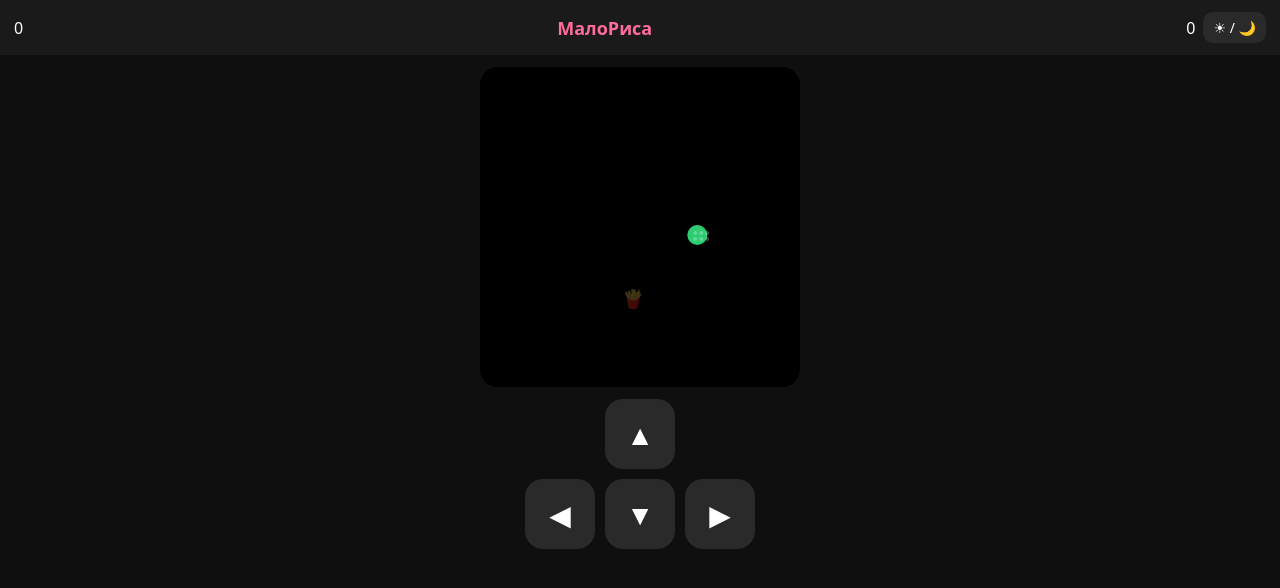
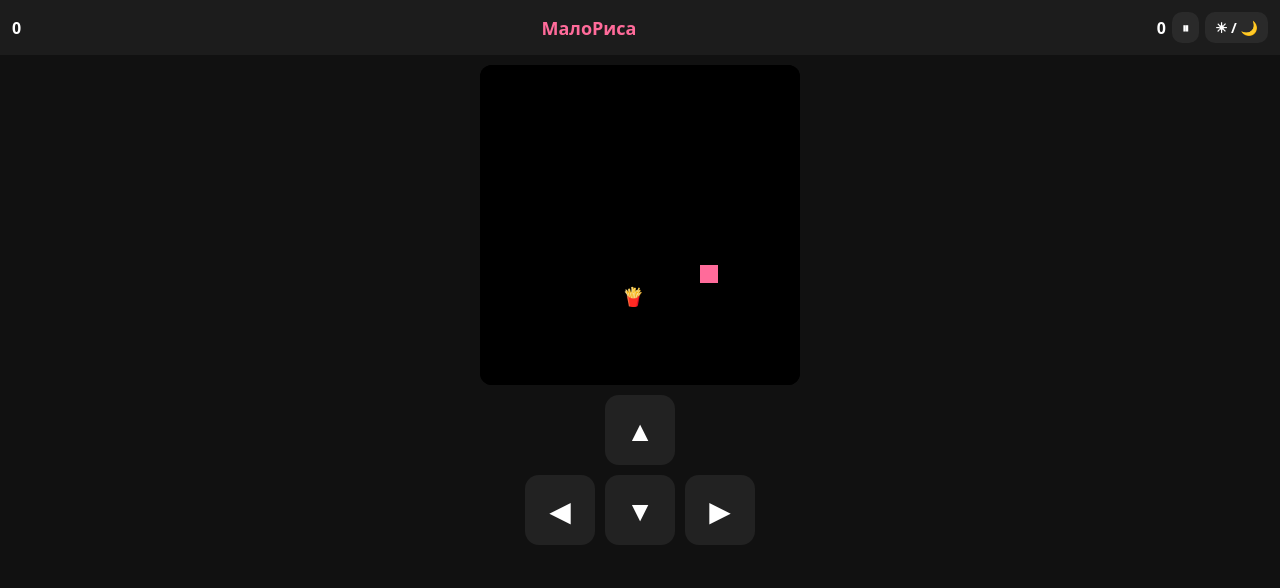
Before and after one commit to glebchik230/sneke-2.0, a plain HTML site: page index.html in a window 1280 px wide. Drawn offline with Linux system fonts and the light colour scheme.

Commit message:
Update index.html

```diff
--- a/index.html
+++ b/index.html
@@ -7,20 +7,20 @@
 
 <style>
 :root{
-  --bg:#0f0f0f;
-  --panel:#1a1a1a;
+  --bg:#111;
+  --panel:#1c1c1c;
   --canvas:#000;
   --text:#fff;
   --accent:#ff6b9a;
 }
 body.light{
-  --bg:#f4f4f4;
+  --bg:#f3f3f3;
   --panel:#ffffff;
-  --canvas:#eaeaea;
+  --canvas:#e6e6e6;
   --text:#111;
 }
 
-*{margin:0;padding:0;box-sizing:border-box}
+*{box-sizing:border-box;margin:0;padding:0}
 body{
   background:var(--bg);
   color:var(--text);
@@ -34,32 +34,36 @@ body{
 
 header{
   width:100%;
-  padding:12px 14px;
+  padding:12px;
   display:flex;
+  justify-content:space-between;
   align-items:center;
-  justify-content:space-between;
   background:var(--panel);
+  font-weight:600;
 }
 
 .title{
+  font-size:18px;
   color:var(--accent);
-  font-size:18px;
-  font-weight:700;
 }
 
-.toggle{
+.btn-ui{
   font-size:14px;
   padding:6px 10px;
   border-radius:10px;
   background:#2a2a2a;
   color:#fff;
+  user-select:none;
 }
-body.light .toggle{background:#ddd;color:#000}
+body.light .btn-ui{
+  background:#ddd;
+  color:#000;
+}
 
 canvas{
   background:var(--canvas);
-  border-radius:18px;
-  margin:12px 0;
+  border-radius:12px;
+  margin:10px 0;
 }
 
 .controls{
@@ -68,16 +72,20 @@ canvas{
   grid-template-rows:repeat(2,70px);
   gap:10px;
 }
+
 .btn{
-  background:#2a2a2a;
-  border-radius:18px;
+  background:#222;
+  border-radius:14px;
   display:flex;
   justify-content:center;
   align-items:center;
   font-size:28px;
-  color:#fff;
+  user-select:none;
 }
-body.light .btn{background:#ddd;color:#000}
+body.light .btn{
+  background:#ddd;
+  color:#000;
+}
 .btn:active{background:var(--accent)}
 .up{grid-column:2}
 .left{grid-column:1}
@@ -89,131 +97,122 @@ body.light .btn{background:#ddd;color:#000}
 <body>
 
 <header>
-  <div id="score">0</div>
-  <div class="title">МалоРиса</div>
-  <div style="display:flex;gap:8px;align-items:center">
-    <div id="record">0</div>
-    <div class="toggle" id="themeBtn">☀︎ / 🌙</div>
-  </div>
+  <span id="score">0</span>
+  <span class="title">МалоРиса</span>
+  <span style="display:flex;gap:6px;align-items:center">
+    <span id="record">0</span>
+    <span class="btn-ui" id="pauseBtn">⏸</span>
+    <span class="btn-ui" id="themeBtn">☀︎ / 🌙</span>
+  </span>
 </header>
 
 <canvas id="game" width="320" height="320"></canvas>
 
 <div class="controls">
-  <div></div><div class="btn up">▲</div><div></div>
-  <div class="btn left">◀</div><div class="btn down">▼</div><div class="btn right">▶</div>
+  <div></div>
+  <div class="btn up">▲</div>
+  <div></div>
+  <div class="btn left">◀</div>
+  <div class="btn down">▼</div>
+  <div class="btn right">▶</div>
 </div>
 
 <script>
 const canvas = document.getElementById("game")
 const ctx = canvas.getContext("2d")
 
-const CELL = 20
-const SPEED = 2.3
-const foods = ["🍣","🍟","🍔","🍕"]
+const box = 20
+const cols = canvas.width / box
+const rows = canvas.height / box
 
-let snake, dir, nextDir, food, score
+let snake, dir, food, score
+let paused = false
+
 let record = localStorage.getItem("malorisa_record") || 0
 document.getElementById("record").innerText = record
 
+const foods = ["🍣","🍟","🍔","🍕"]
+
 function start(){
-  snake = [{x:160,y:160}]
+  snake = [{x:10,y:10}]
   dir = {x:1,y:0}
-  nextDir = dir
   score = 0
+  paused = false
   document.getElementById("score").innerText = score
+  document.getElementById("pauseBtn").innerText = "⏸"
   spawnFood()
 }
 start()
 
 function spawnFood(){
   food = {
-    x:Math.floor(Math.random()*16)*CELL,
-    y:Math.floor(Math.random()*16)*CELL,
+    x:Math.floor(Math.random()*cols),
+    y:Math.floor(Math.random()*rows),
     icon:foods[Math.floor(Math.random()*foods.length)]
   }
 }
 
+function draw(){
+  ctx.fillStyle = getComputedStyle(document.body).getPropertyValue('--canvas')
+  ctx.fillRect(0,0,canvas.width,canvas.height)
+
+  ctx.font="18px serif"
+  ctx.fillText(food.icon, food.x*box+2, food.y*box+18)
+
+  ctx.fillStyle="#ff6b9a"
+  snake.forEach(p=>{
+    ctx.fillRect(p.x*box,p.y*box,box-2,box-2)
+  })
+
+  if(paused){
+    ctx.fillStyle="rgba(0,0,0,0.4)"
+    ctx.fillRect(0,0,canvas.width,canvas.height)
+    ctx.fillStyle="#fff"
+    ctx.font="20px system-ui"
+    ctx.textAlign="center"
+    ctx.fillText("Пауза", canvas.width/2, canvas.height/2)
+    ctx.textAlign="left"
+  }
+}
+
 function update(){
-  dir = nextDir
+  if(paused) return
+
   const head = {
-    x:snake[0].x + dir.x*SPEED,
-    y:snake[0].y + dir.y*SPEED
+    x:(snake[0].x+dir.x+cols)%cols,
+    y:(snake[0].y+dir.y+rows)%rows
   }
 
-  if(head.x<0) head.x=canvas.width-CELL
-  if(head.y<0) head.y=canvas.height-CELL
-  if(head.x>=canvas.width) head.x=0
-  if(head.y>=canvas.height) head.y=0
+  if(snake.some(p=>p.x===head.x && p.y===head.y)){
+    if(score>record){
+      record=score
+      localStorage.setItem("malorisa_record",record)
+    }
+    document.getElementById("record").innerText=record
+    start()
+    return
+  }
 
   snake.unshift(head)
 
-  if(Math.abs(head.x-food.x)<CELL/2 && Math.abs(head.y-food.y)<CELL/2){
+  if(head.x===food.x && head.y===food.y){
     score++
-    document.getElementById("score").innerText = score
+    document.getElementById("score").innerText=score
     spawnFood()
   }else{
     snake.pop()
   }
-
-  for(let i=4;i<snake.length;i++){
-    if(Math.abs(head.x-snake[i].x)<10 && Math.abs(head.y-snake[i].y)<10){
-      if(score>record){
-        record=score
-        localStorage.setItem("malorisa_record",record)
-      }
-      document.getElementById("record").innerText=record
-      start()
-      break
-    }
-  }
 }
 
-function draw(){
-  ctx.clearRect(0,0,canvas.width,canvas.height)
-
-  // еда
-  ctx.font="18px serif"
-  ctx.fillText(food.icon, food.x+2, food.y+18)
-
-  // тело
-  for(let i=snake.length-1;i>0;i--){
-    ctx.fillStyle="#3aa84a"
-    ctx.beginPath()
-    ctx.roundRect(snake[i].x, snake[i].y, CELL-3, CELL-3, 6)
-    ctx.fill()
-  }
-
-  // голова
-  const h = snake[0]
-  ctx.fillStyle="#2ecc71"
-  ctx.beginPath()
-  ctx.arc(h.x+CELL/2-2, h.y+CELL/2-2, CELL/2, 0, Math.PI*2)
-  ctx.fill()
-
-  // чешуйки
-  ctx.fillStyle="rgba(255,255,255,0.25)"
-  for(let i=0;i<6;i++){
-    ctx.beginPath()
-    ctx.arc(
-      h.x+6+(i%3)*6,
-      h.y+6+Math.floor(i/3)*6,
-      2,0,Math.PI*2
-    )
-    ctx.fill()
-  }
-}
-
-function loop(){
+setInterval(()=>{
   update()
   draw()
-  requestAnimationFrame(loop)
-}
-loop()
+},150)
 
 function setDir(x,y){
+  if(paused) return
   if(dir.x!==-x && dir.y!==-y){
-    nextDir={x,y}
+    dir={x,y}
   }
 }
 
@@ -229,12 +228,19 @@ canvas.addEventListener("touchstart",e=>{
   sy=e.touches[0].clientY
 })
 canvas.addEventListener("touchend",e=>{
+  if(paused) return
   let dx=e.changedTouches[0].clientX-sx
   let dy=e.changedTouches[0].clientY-sy
   Math.abs(dx)>Math.abs(dy)
     ? setDir(dx>0?1:-1,0)
     : setDir(0,dy>0?1:-1)
 })
+
+// пауза
+document.getElementById("pauseBtn").onclick=()=>{
+  paused = !paused
+  document.getElementById("pauseBtn").innerText = paused ? "▶" : "⏸"
+}
 
 // тема
 document.getElementById("themeBtn").onclick=()=>{
```
